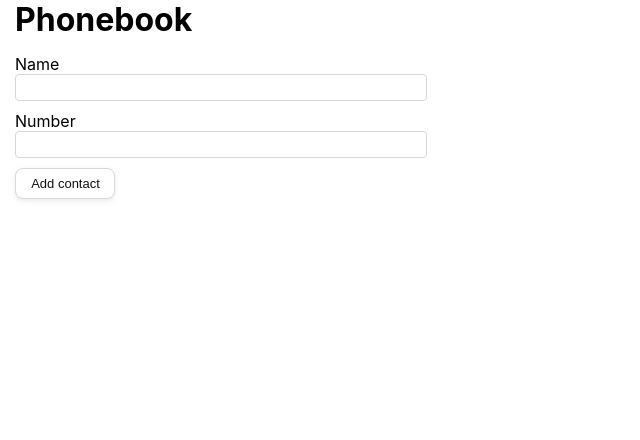
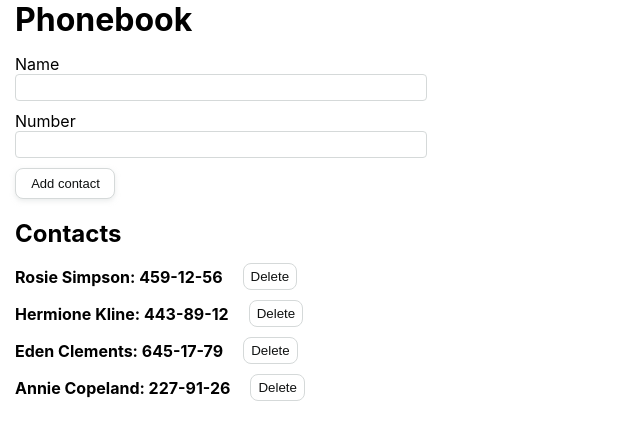
Before and after one commit to LenaXmi/goit-react-hw-06-phonebook, a React (Create React App) app: page / in a window 1280 px wide. Shown: the top 440 px of the page, without its empty margins (0-640 px from the left). Built offline with nearby package versions, Linux system fonts and the light colour scheme; the HTML template or start-up script is replaced by a standard one.

Commit message:
refactoring form/contacts

```diff
--- a/src/App.js
+++ b/src/App.js
@@ -54,9 +54,9 @@ function App() {
     <Container>
       <h1 className={s.Title}>Phonebook</h1>
       <Form />
-      {/* <h2 className={s.Title}>Contacts</h2>
-      <Filter value={filter} onChange={changeFilter} />
-      <Contacts contacts={findContact()} onDeleteContact={deleteContact} /> */}
+      <h2 className={s.Title}>Contacts</h2>
+      {/* <Filter value={filter} onChange={changeFilter} /> */}
+      <Contacts />
     </Container>
   );
 }
--- a/src/redux/phonebook/phonebook-actions.js
+++ b/src/redux/phonebook/phonebook-actions.js
@@ -1,8 +1,11 @@
 import types from "./phonebook-types";
 
-const addContact = (formData) => ({
+export const addContact = (id, name, number) => ({
   type: types.ADD,
-  payload: formData,
+  payload: { id, name, number },
 });
 
-export default addContact;
+export const deleteContact = (contactId) => ({
+  type: types.DELETE,
+  payload: contactId,
+});
--- a/src/redux/phonebook/phonebook-reducers.js
+++ b/src/redux/phonebook/phonebook-reducers.js
@@ -8,6 +8,7 @@ const contacts = (state = initialContacts, { type, payload }) => {
     case types.ADD:
       return [payload, ...state];
     case types.DELETE:
+      return state.filter((contact) => contact.id !== payload);
 
     default:
       return state;
--- a/src/redux/store.js
+++ b/src/redux/store.js
@@ -9,3 +9,4 @@ const rootReducer = combineReducers({
 const store = createStore(rootReducer, composeWithDevTools());
 
 export default store;
+console.log(store.getState());
--- a/src/сomponents/Contacts/Contacts.js
+++ b/src/сomponents/Contacts/Contacts.js
@@ -1,3 +1,5 @@
+import { connect } from "react-redux";
+import { deleteContact } from "../../redux/phonebook/phonebook-actions";
 import PropTypes from "prop-types";
 import s from "./Contacts.module.css";
 
@@ -20,15 +22,24 @@ const Contacts = ({ contacts, onDeleteContact }) => {
     </ul>
   );
 };
-export default Contacts;
 
-Contacts.propTypes = {
-  contacts: PropTypes.arrayOf(
-    PropTypes.shape({
-      id: PropTypes.string.isRequired,
-      name: PropTypes.string.isRequired,
-      number: PropTypes.string.isRequired,
-    })
-  ),
-  onDeleteContact: PropTypes.func.isRequired,
+const mapStateToProps = (state) => {
+  return { contacts: state.phonebook.contacts };
 };
+
+const mapDispatchToProps = (dispatch) => ({
+  onDeleteContact: (id) => dispatch(deleteContact(id)),
+});
+
+export default connect(mapStateToProps, mapDispatchToProps)(Contacts);
+
+// Contacts.propTypes = {
+//   contacts: PropTypes.arrayOf(
+//     PropTypes.shape({
+//       id: PropTypes.string.isRequired,
+//       name: PropTypes.string.isRequired,
+//       number: PropTypes.string.isRequired,
+//     })
+//   ),
+//   onDeleteContact: PropTypes.func.isRequired,
+// };
--- a/src/сomponents/Form/Form.js
+++ b/src/сomponents/Form/Form.js
@@ -1,12 +1,12 @@
 // import React, { Component } from 'react';
 import { connect } from "react-redux";
-import phonebookActions from "../../redux/phonebook/phonebook-actions";
+import { addContact } from "../../redux/phonebook/phonebook-actions";
 import { useState } from "react";
 import PropTypes from "prop-types";
 import { nanoid } from "nanoid";
 import s from "./Form.module.css";
 
-function Form() {
+function Form({ onSubmit }) {
   const [id, setId] = useState("");
   const [name, setName] = useState("");
   const [number, setNumber] = useState("");
@@ -25,7 +25,7 @@ function Form() {
   const handleSubmit = (e) => {
     e.preventDefault();
 
-    // onSubmit({ id, name, number });
+    onSubmit(id, name, number);
 
     reset();
   };
@@ -71,8 +71,9 @@ function Form() {
 }
 
 const mapDispatchToProps = (dispatch) => ({
-  onSubmit: (formData) => dispatch(phonebookActions.addContact(formData)),
+  onSubmit: (id, name, number) => dispatch(addContact(id, name, number)),
 });
+
 export default connect(null, mapDispatchToProps)(Form);
 // export default Form
 // Form.propTypes = {
```
